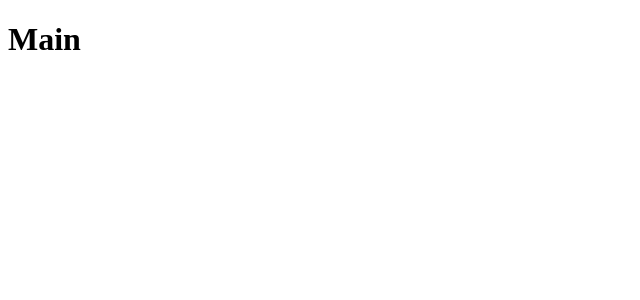
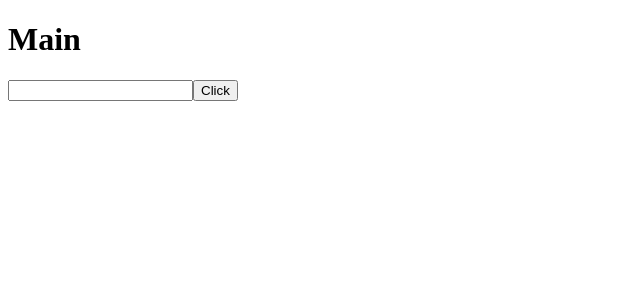
Before and after one commit to findmemedia/findmemedia, a React (Create React App) app in the folder client/: page / in a window 1280 px wide. Shown: the top 300 px of the page, without its empty margins (0-640 px from the left). Built offline with nearby package versions, Linux system fonts and the light colour scheme; the HTML template or start-up script is replaced by a standard one.

Commit message:
tweak algorithm and create Search component

```diff
--- /dev/null
+++ b/client/src/components/Search.js
@@ -0,0 +1,18 @@
+import { useState } from 'react';
+
+export default function Search() {
+    const [mediaResponse, setMediaResponse] = useState();
+    const [query, setQuery] = useState(['']);
+
+    return (
+        <div>
+            <input type='text' onChange={e => setQuery(e.target.value)} />
+            <button title='Click' onClick={() => {
+                fetch(`/algorithm/?title=${query}`)
+                    .then(response => response.json())
+                    .then(setMediaResponse);
+            }}>Click</button>
+            <p>{JSON.stringify(mediaResponse)}</p>
+        </div>
+    )
+}
--- a/client/src/pages/Main.js
+++ b/client/src/pages/Main.js
@@ -1,7 +1,10 @@
+import Search from "../components/Search"
+
 export default function Main() {
-    return(
+    return (
         <div>
             <h1>Main</h1>
+            <Search />
         </div>
     )
 }
```
Also changed, not shown: 1 other file (tests, documents, lock files or other folders).
